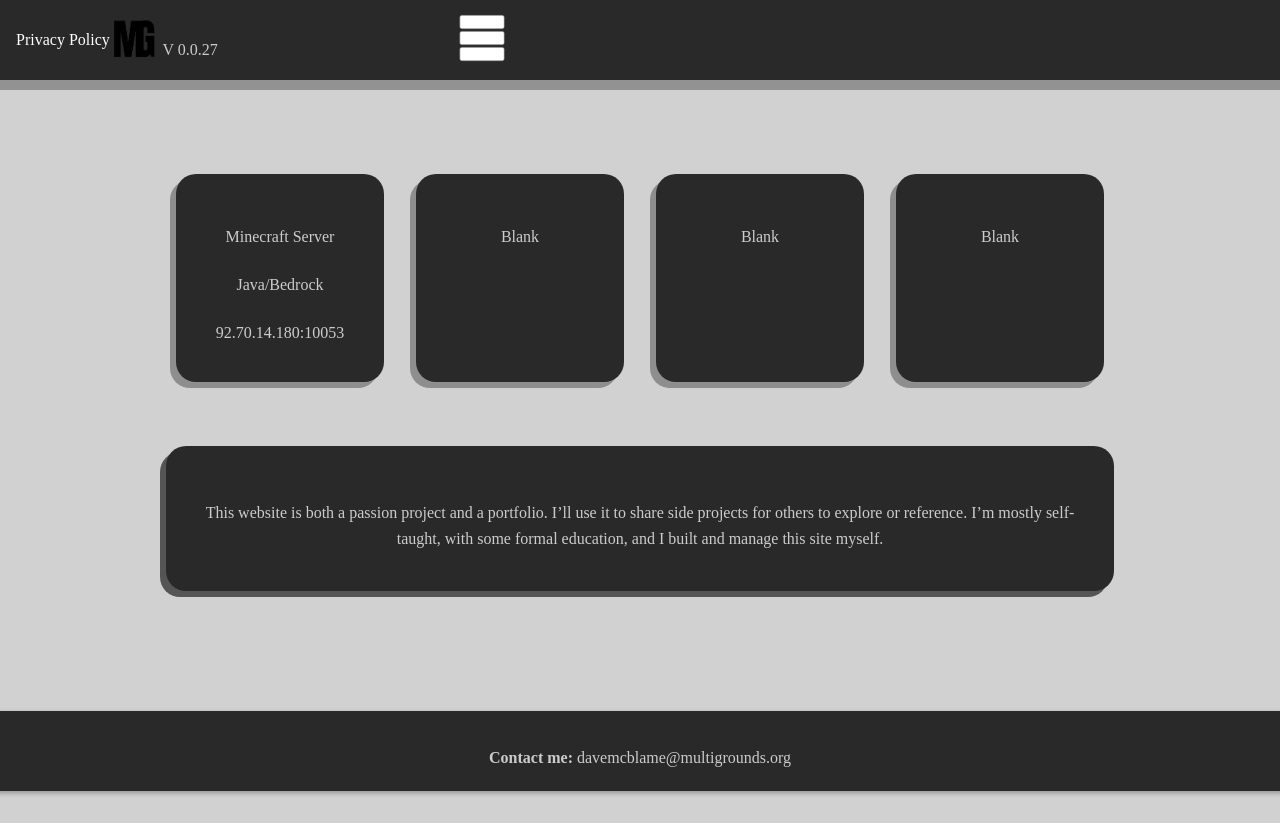
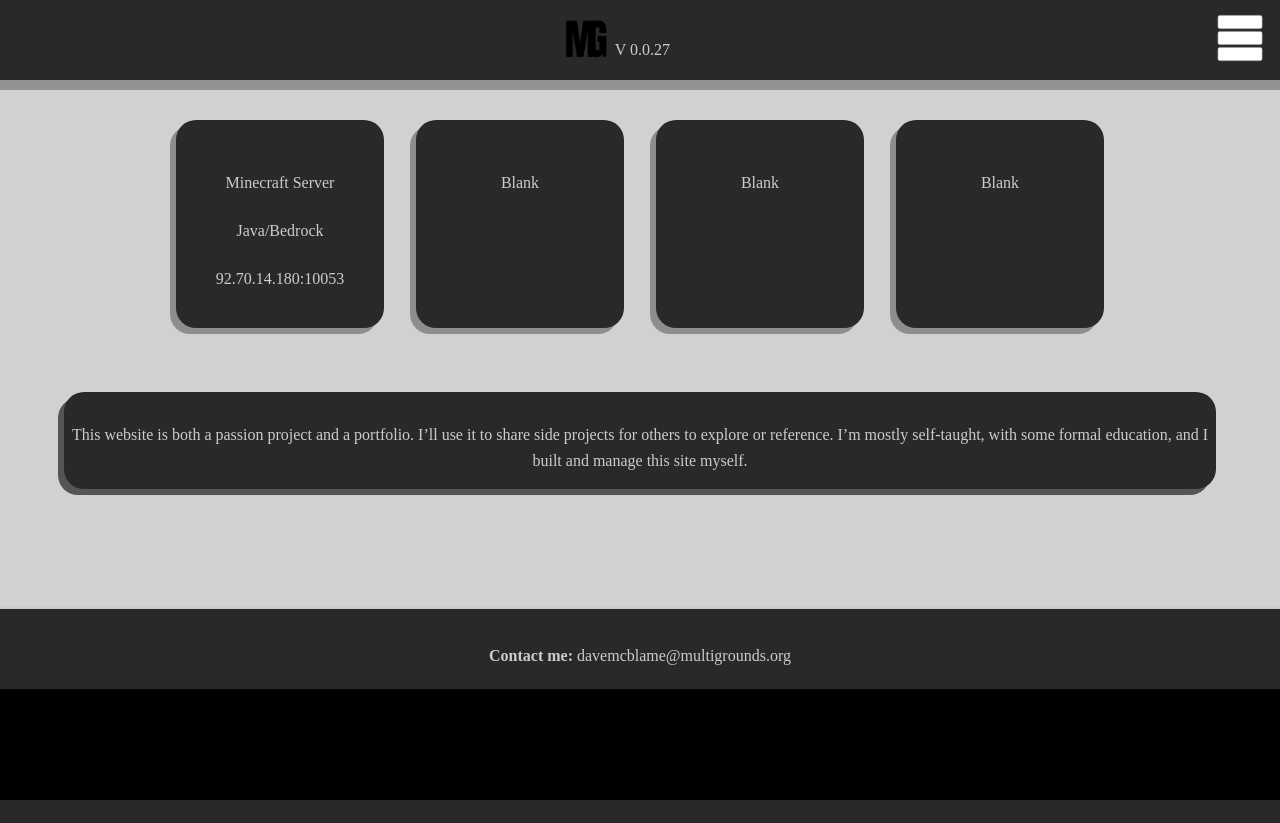
Before and after one commit to DaveMcBlame1/davemcblame.uk, a PHP site: page /index.html in a window 1280 px wide; the page is wider, and only the part inside the window is pictured. After the commit the page ends 800 px from the top of that part, so only its background shows below. Run offline with PHP 8.4, Linux system fonts and the light colour scheme.

Commit message:
layout fix???

```diff
--- a/WWW/css/default.css
+++ b/WWW/css/default.css
@@ -4,7 +4,7 @@ body {
   display:flex;
   flex-direction:column;
   align-items:center;
-  padding:2rem;
+  padding:rem;
   margin: 0;
 }
 
@@ -14,14 +14,14 @@ body {
   gap: 2rem;
   justify-content: center;
   width: 100%;
-  max-width: 1400px; /* adjust as needed */
-  margin-top: 120px; /* to avoid header overlap */
-  margin-bottom: 120px; /* to avoid footer overlap */
+  max-width: 1400px;
+  margin-top: 120px;
+  margin-bottom: 120px;
   font-family: HK Grotesk;
 }
 
 .block {
-  flex: 0 0 160px; /* fixed width */
+  flex: 0 0 160px;
   min-height: 120px;
   background: #292929;
   color: #fff;
@@ -35,12 +35,12 @@ body {
 
 .block2 {
   flex: 0 0 100%;
-  max-width: 900px;
+  max-width: 90%;
   font-size: 1.2rem;
   line-height: 1.6;
   background: #292929;
   color: #fff;
-  padding: 1.5rem;
+  padding: -2rem;
   border-radius: 20px;
   box-shadow: -6px 6px 0 #555;
   text-align: center;
@@ -57,7 +57,7 @@ header {
   background: #292929;
   display: flex;
   align-items: center;
-  justify-content: flex-start;
+  justify-content: space-between;
   box-shadow: 0 10px rgba(0, 0, 0, 0.3);
   color: white;
   text-align: center;
@@ -74,15 +74,14 @@ header {
 
 .logo {
   height: 48px;
-  width: auto;
   margin-right: 1rem;
-  border-radius: 8px; /* optional */
+  border-radius: 8px;
 }
 
 .navbar {
   height: 48px;
-  width: auto;
-  margin-left: 500%;
+  width: 48px;
+  margin-right: 2rem;
 }
 
 .header-content h1 {
@@ -100,16 +99,17 @@ header {
 }
 
 .footer {
-    width: 119.5%;
+  width: 100%;
+  left: 0;
+  bottom: 0;
   height: 80px;
   background: #292929;
-    bottom: 0;
-    left: 0;
   box-shadow: 0 2px 5px rgba(0, 0, 0, 0.3);
   display: flex;
   align-items: center;
   justify-content: center;
   font-family: HK Grotesk;
+  align-self: stretch;
 }
 
 h1 {
--- a/WWW/index.html
+++ b/WWW/index.html
@@ -6,7 +6,7 @@
   <meta charset="UTF-8" />
   <meta name="viewport" content="width=device-width, initial-scale=1.0" />
   <link rel="logo" href="Multigrounds.png" />
-  <link rel="navbar" href="bar.png" />"
+  <link rel="navbar" href="bar.png" />
   <title>Home</title>
 </head>
 <body class="fade-in">
@@ -16,7 +16,7 @@
   </style>
   <header class="header">
     <div>
-      <a href="pages/policy.html" class="privacy-link">Privacy Policy</a>
+    <!--  <a href="pages/policy.html" class="privacy-link">Privacy Policy</a> -->
     </div>
     <div class="header-content">
       <img src="Multigrounds.png" alt="Logo" class="logo" />
```
Also changed, not shown: 2 other files. Lines whose indentation alone changed are shown as unchanged.
